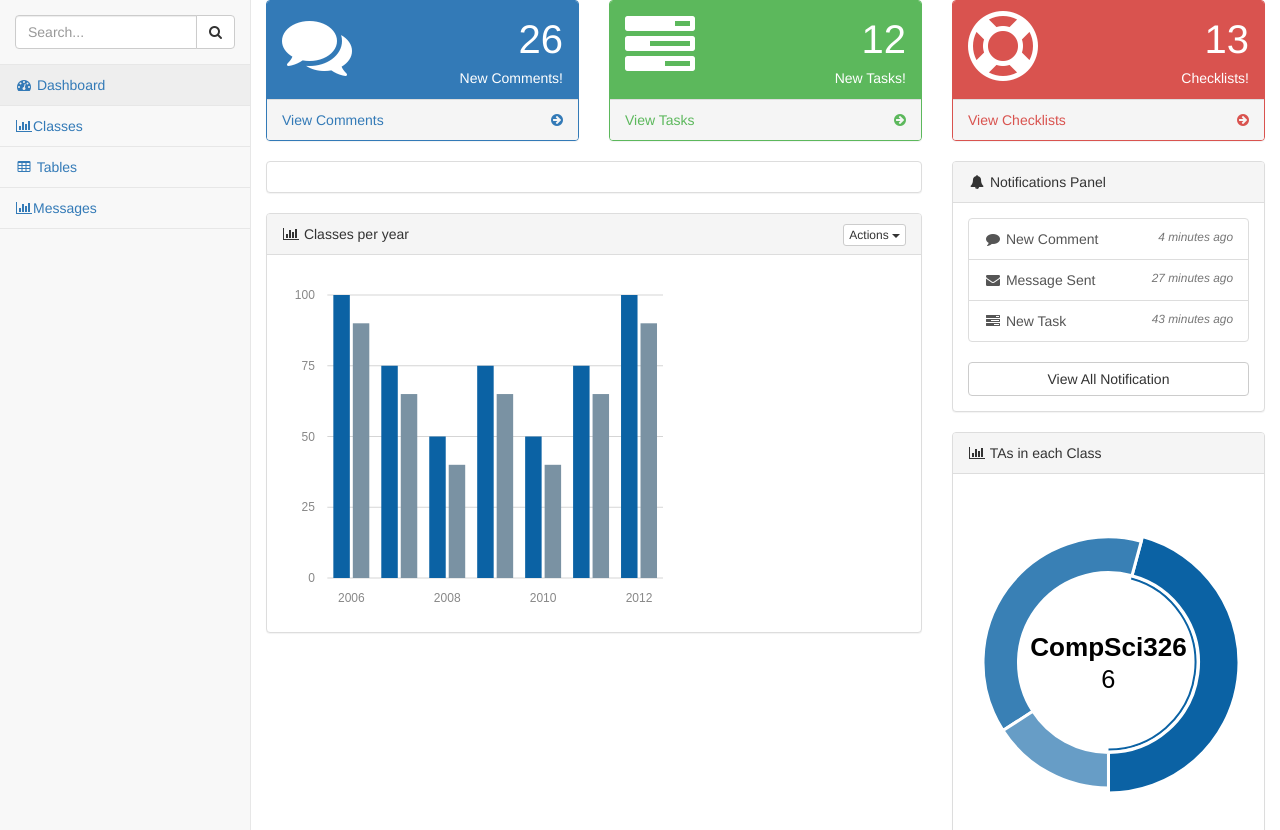
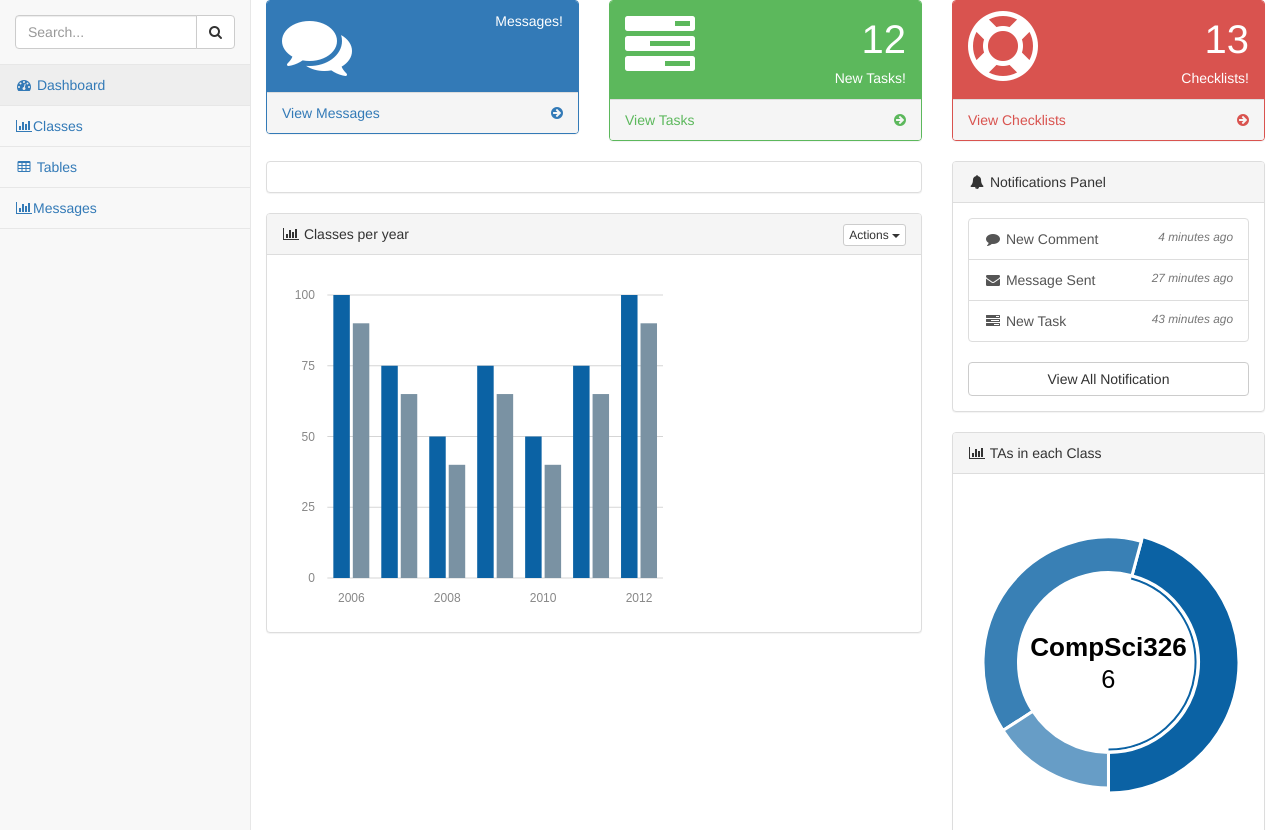
Before and after one commit to Vinecnt/BASS-V, a Django app: page /taco/ in a window 1280 px wide. Shown: the part 51-881 px from the top of the page. Run offline with Django 3.2, Linux system fonts and the light colour scheme; some libraries are stand-ins or nearby versions.

Commit message:
pushed the rest of the files

```diff
--- a/project1/bassv/taco/models.py
+++ b/project1/bassv/taco/models.py
@@ -16,7 +16,7 @@ class Assignment(models.Model):
 	# foregin key to reference the course which the assifnment is for
 	cid = models.ForeignKey('Course', on_delete=models.SET_NULL, null=True)
 	# Assignment Name for referencing the assignment
-	aname = models.CharField(max_length=200, help_text="Entera name for the Assignment")
+	aname = models.CharField(max_length=200, help_text="Enter a name for the Assignment")
 
 	def __str__(self):
 		"""
@@ -96,6 +96,8 @@ class CourseOffering(models.Model):
 class Message(models.Model):
 	mid = models.UUIDField(primary_key=True, default=uuid.uuid4, help_text="Unique ID for the Message")
 	mstring = models.CharField(max_length=200, help_text="Enter the Message")
+	def __str__(self):
+		return self.mstring
 
 
 class MessageCommunication(models.Model):
--- a/project1/bassv/taco/templates/index.html
+++ b/project1/bassv/taco/templates/index.html
@@ -10,14 +10,14 @@
                         <i class="fa fa-comments fa-5x"></i>
                     </div>
                     <div class="col-xs-9 text-right">
-                        <div class="huge">26</div>
-                        <div>New Comments!</div>
+                        <div class="huge"></div>
+                        <div>Messages!</div>
                     </div>
                 </div>
             </div>
-            <a href="#">
+            <a href="{% url 'messages' %}">
                 <div class="panel-footer">
-                    <span class="pull-left">View Comments</span>
+                    <span class="pull-left">View Messages</span>
                     <span class="pull-right"><i class="fa fa-arrow-circle-right"></i></span>
                     <div class="clearfix"></div>
                 </div>
--- a/project1/bassv/taco/templates/taco/course_list.html
+++ b/project1/bassv/taco/templates/taco/course_list.html
@@ -14,6 +14,6 @@
 
     </ul>
     {% else %}
-      <p>There are no books in the library.</p>
+      <p>There are no courses available.</p>
     {% endif %}
 {% endblock %}
--- a/project1/bassv/taco/urls.py
+++ b/project1/bassv/taco/urls.py
@@ -7,4 +7,6 @@ urlpatterns = [
     url(r'^$', views.index, name='index'),
     url(r'^courses/$', views.CourseListView.as_view(), name='courses'),
     url(r'^course/(?P<pk>\d+)$', views.CourseDetailView.as_view(), name='course-detail'),
+    url(r'^messages/$', views.MessageListView.as_view(), name='messages'),
+
 ]
--- a/project1/bassv/taco/views.py
+++ b/project1/bassv/taco/views.py
@@ -32,3 +32,7 @@ class CourseListView(generic.ListView):
 
 class CourseDetailView(generic.DetailView):
     model = Course
+
+
+class MessageListView(generic.ListView):
+    model = Message
```
Also changed, not shown: project1/bassv/taco/templates/taco/message_list.html (added, +19 -0 lines), project1/bassv/db.sqlite3.
